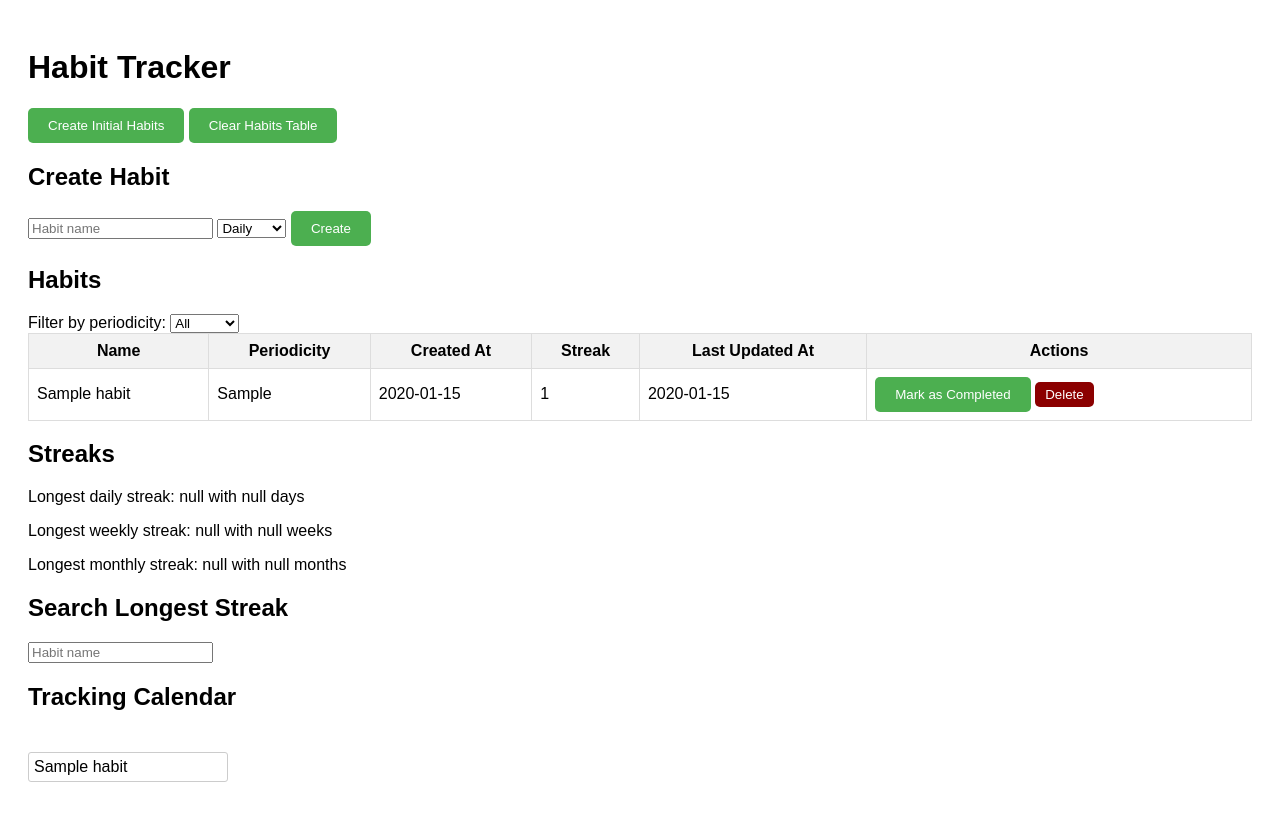
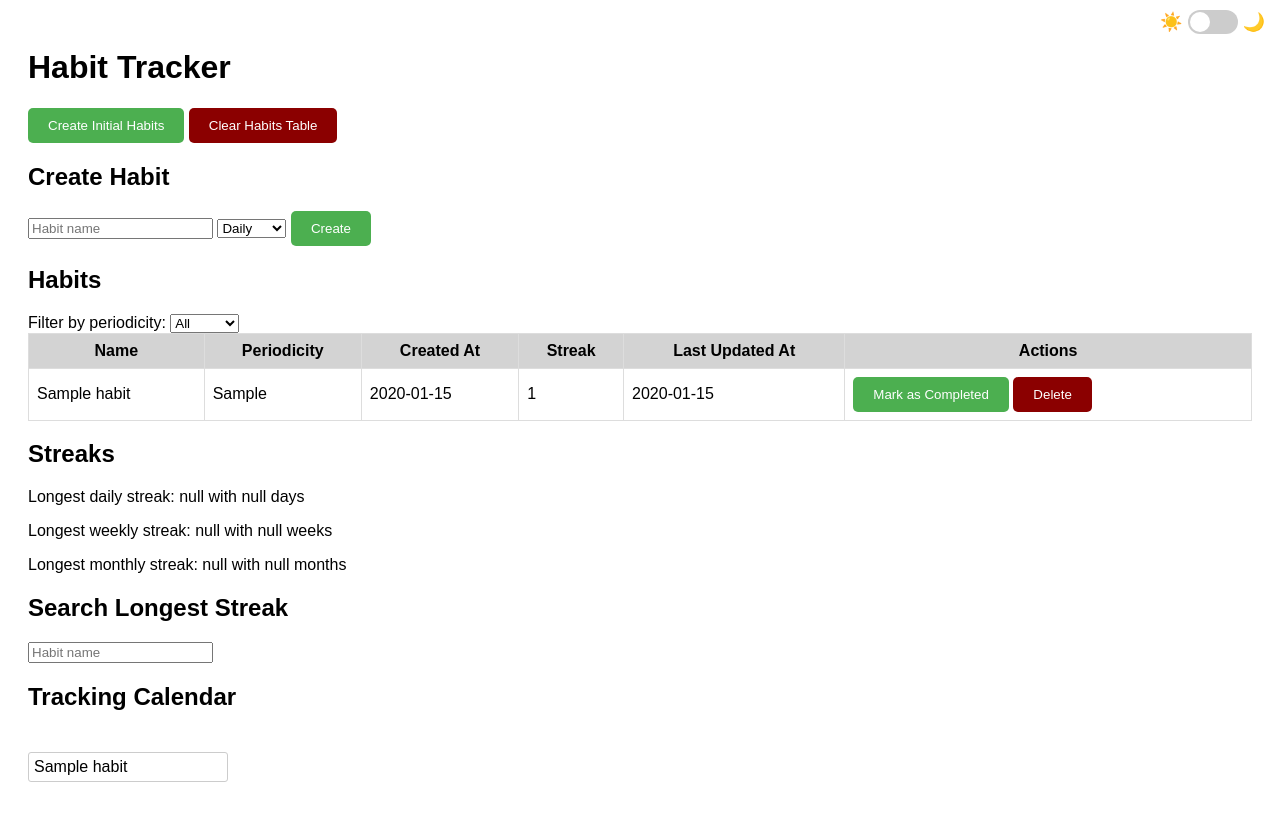
Before and after one commit to barroca8/Habit-Tracker-Web-App, a Flask app: page / in a window 1280 px wide. Run offline with Flask 3, Linux system fonts and the light colour scheme; tables that the repository leaves empty hold one stand-in row (values such as "Sample post"); data that the repository does not hold is empty.

Commit message:
feat: night mode

```diff
--- a/static/styles/style.css
+++ b/static/styles/style.css
@@ -6,6 +6,16 @@ body {
 table {
     width: 100%;
     border-collapse: collapse;
+}
+
+body.dark-mode table thead th {
+    background-color: #313030;
+    color: white;
+}
+
+body.light-mode table thead th {
+    background-color: lightgray;
+    color: black;
 }
 
 th, td {
@@ -33,12 +43,18 @@ button:hover {
 .delete-button {
     background-color: #8B0000;
     color: white;
-    border: none;
-    padding: 5px 10px;
-    cursor: pointer;
 }
 
 .delete-button:hover {
+    background-color: #B22222;
+}
+
+.clear-habits-button {
+    background-color: #8B0000;
+    color: white;
+}
+
+.clear-habits-button:hover {
     background-color: #B22222;
 }
 
@@ -124,10 +140,95 @@ button:disabled {
 }
 
 #habit-names-list {
-    margin-right: 20px; /* Adjust the space between the list and the calendar as needed */
-    width: 200px; /* Adjust the width as needed */
+    margin-right: 20px;
+    width: 200px;
 }
 
 #tracking-calendar {
-    flex-grow: 1; /* This will make the calendar take the remaining space */
+    flex-grow: 1; /* this makes the calendar take the remaining space */
 }
+
+/* default (light mode) styles */
+body.light-mode {
+    background-color: white;
+    color: black;
+}
+
+/* dark mode styles */
+body.dark-mode {
+    background-color: #1f1f1f;
+    color: white;
+}
+
+.toggle-switch {
+    position: absolute;
+    top: 10px;
+    right: 10px;
+    display: flex;
+    align-items: center;
+}
+
+.toggle-switch input[type="checkbox"] {
+    display: none;
+}
+
+.toggle-switch label {
+    background-color: #ccc;
+    border-radius: 34px;
+    cursor: pointer;
+    display: inline-block;
+    height: 24px;
+    position: relative;
+    width: 50px;
+}
+
+.toggle-switch label:before {
+    content: "";
+    background-color: white;
+    border-radius: 50%;
+    height: 20px;
+    left: 2px;
+    position: absolute;
+    top: 2px;
+    transition: 0.3s;
+    width: 20px;
+}
+
+.toggle-switch input[type="checkbox"]:checked + label {
+    background-color: #1f1f1f;
+}
+
+.toggle-switch input[type="checkbox"]:checked + label:before {
+    transform: translateX(26px);
+}
+
+.toggle-switch .icon {
+    font-size: 18px;
+    margin: 0 5px;
+}
+
+.toggle-switch label:before {
+    content: "";
+    background-color: white;
+    border-radius: 50%;
+    height: 20px;
+    left: 2px;
+    position: absolute;
+    top: 2px;
+    transition: transform 0.3s ease;
+    width: 20px;
+}
+
+.toggle-switch input[type="checkbox"]:checked + label:before {
+    transform: translateX(26px);
+}
+
+body.dark-mode #habit-names-list li:hover {
+    background-color: #313030;
+    color: white;
+}
+
+body.light-mode #habit-names-list li:hover {
+    background-color: lightgray;
+    color: black;
+}
--- a/templates/index.html
+++ b/templates/index.html
@@ -6,6 +6,25 @@
     <title>Habit Tracker</title>
     <link rel="stylesheet" type="text/css" href="{{ url_for('static', filename='styles/style.css') }}">
     <script>
+        document.addEventListener('DOMContentLoaded', () => {
+            const themeToggle = document.getElementById('theme-toggle');
+            const body = document.body;
+
+            themeToggle.addEventListener('change', () => {
+                body.classList.add('transition');
+                if (themeToggle.checked) {
+                    body.classList.remove('light-mode');
+                    body.classList.add('dark-mode');
+                } else {
+                    body.classList.remove('dark-mode');
+                    body.classList.add('light-mode');
+                }
+                window.setTimeout(() => {
+                    body.classList.remove('transition');
+                }, 300); // Match this duration with the CSS transition duration
+            });
+        });
+
         async function fetchHabits(periodicity = '') {
             const response = await fetch('/habits');
             if (!response.ok) {
@@ -271,11 +290,17 @@
 
     </script>
 </head>
-<body>
+<body class="light-mode">
     <h1>Habit Tracker</h1>
+    <div class="toggle-switch">
+        <span class="icon">☀️</span>
+        <input type="checkbox" id="theme-toggle">
+        <label for="theme-toggle"></label>
+        <span class="icon">🌙</span>
+    </div>
     <div>
         <button onclick="createInitialHabits()">Create Initial Habits</button>
-        <button onclick="clearHabitsTable()">Clear Habits Table</button>
+        <button onclick="clearHabitsTable()" class="clear-habits-button">Clear Habits Table</button>
     </div>
     <div>
         <h2>Create Habit</h2>
```
